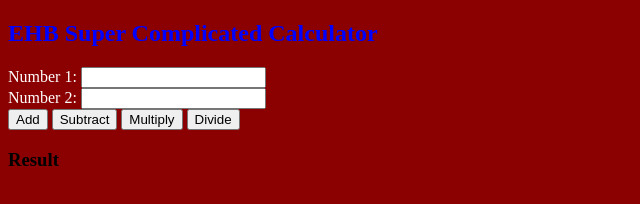
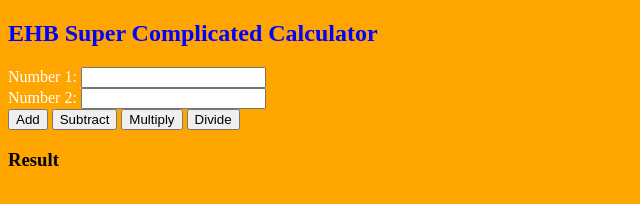
Before and after one commit to SandroBarillaPXL/expertlab-sprint1-devops, a website with bundled scripts: page index.html in a window 1280 px wide. Shown: the whole page, without its empty margins (0-640 px from the left). Built offline with nearby package versions, Linux system fonts and the light colour scheme.

Commit message:
test other color

```diff
--- a/style/style.css
+++ b/style/style.css
@@ -1,5 +1,5 @@
 body {
-    background-color: darkred;
+    background-color: orange;
 }
 
 h2 {
```
